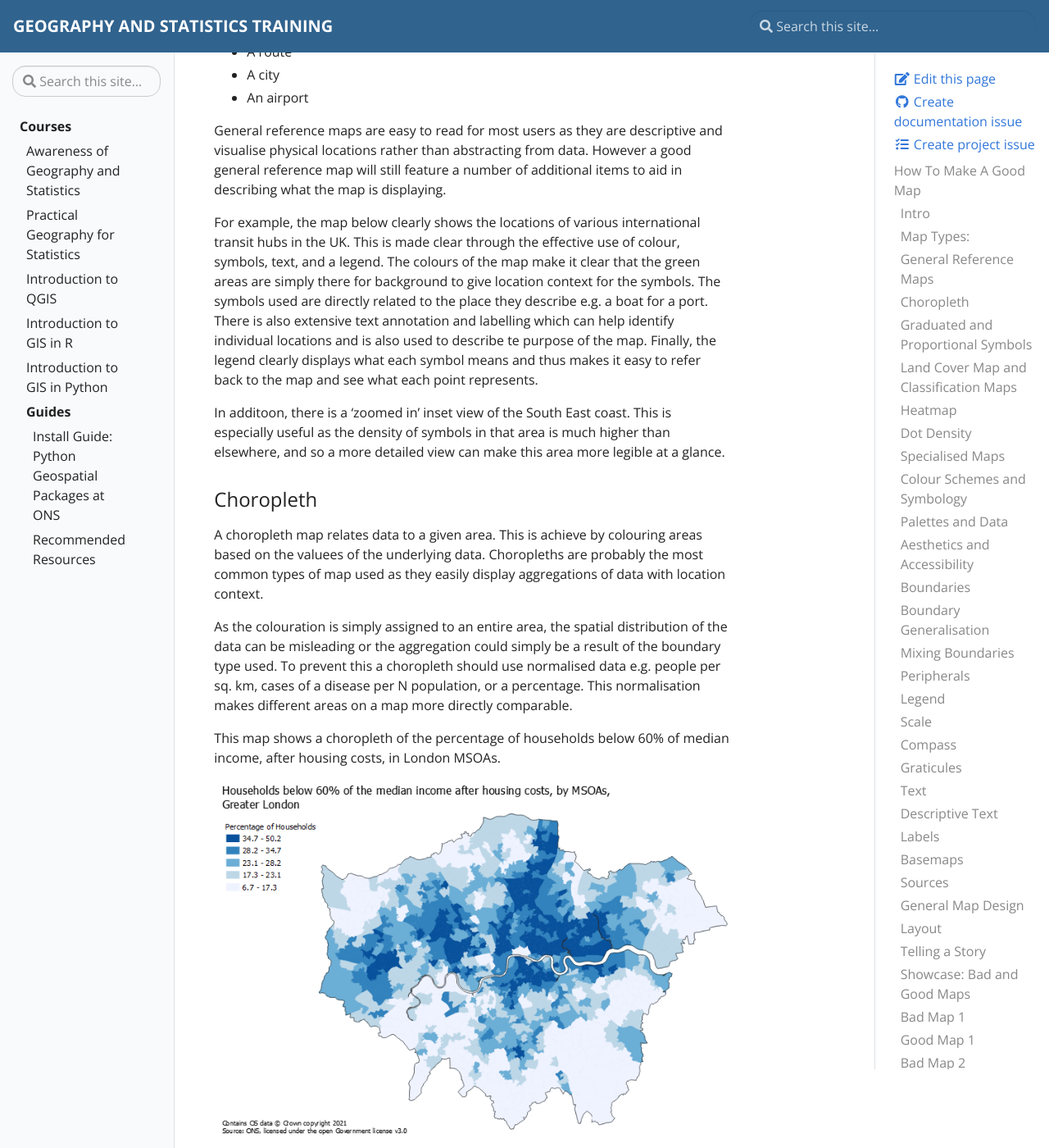
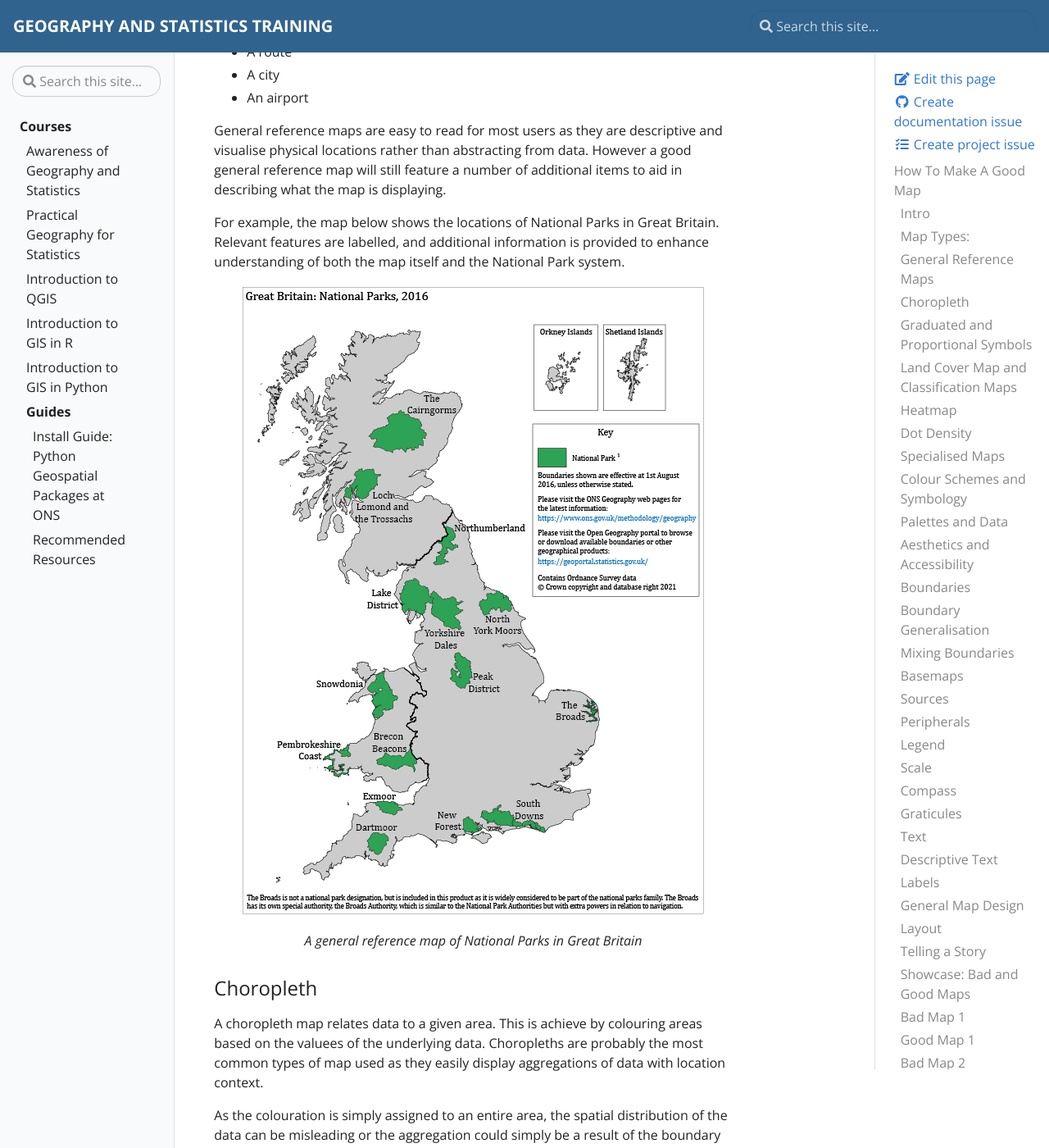
Before and after one commit to ONSgeo/geospatial-training, a Jekyll site: the page built from _docs/make_a_good_map.md, in a window 1280 px wide and 1400 px high, scrolled down 935 px. Shown: the whole window at 82% size. Built offline with Jekyll 4.4.1, drawn with Linux system fonts in a browser that asks for light colours; some of the changed text lies outside the part shown.

Commit message:
Update make_a_good_map.md

```diff
--- a/_docs/make_a_good_map.md
+++ b/_docs/make_a_good_map.md
@@ -34,9 +34,14 @@ These maps mainly emphasise the locations of points of interest (POI) e.g:
 
 General reference maps are easy to read for most users as they are descriptive and visualise physical locations rather than abstracting from data. However a good general reference map will still feature a number of additional items to aid in describing what the map is displaying.
 
-For example, the map below clearly shows the locations of various international transit hubs in the UK. This is made clear through the effective use of colour, symbols, text, and a legend. The colours of the map make it clear that the green areas are simply there for background to give location context for the symbols. The symbols used are directly related to the place they describe e.g. a boat for a port. There is also extensive text annotation and labelling which can help identify individual locations and is also used to describe te purpose of the map. Finally, the legend clearly displays what each symbol means and thus makes it easy to refer back to the map and see what each point represents.
+For example, the map below shows the locations of National Parks in Great Britain. Relevant features are labelled, and additional information is provided to enhance understanding of both the map itself and the National Park system.
 
-In additoon, there is a 'zoomed in' inset view of the South East coast. This is especially useful as the density of symbols in that area is much higher than elsewhere, and so a more detailed view can make this area more legible at a glance.
+<p align="center">
+ <img src="https://github.com/ONSgeo/geospatial-training/blob/master/_docs/mapping/National_parks_General_reference_Map.PNG?raw=true" alt="A general reference map of National Parks in Great Britain">
+</p>
+<p align="center">
+ <i>A general reference map of National Parks in Great Britain</i>
+</p>
 
 ### Choropleth
 
@@ -49,6 +54,9 @@ This map shows a choropleth of the percentage of households below 60% of median
 <p align="center">
  <img src="https://github.com/ONSgeo/geospatial-training/blob/master/_docs/mapping/Houses_below_60_percent_median_income_Choropleth.PNG?raw=true" alt="A choropleth of the percentage of households below 60% of median income, after housing costs, in London MSOA">
 </p>
+<p align="center">
+ <i>A choropleth of the percentage of households below 60% of median income, after housing costs, in London MSOA</i>
+</p>
 
 ### Graduated and Proportional Symbols
 
@@ -59,6 +67,10 @@ A graduated symbol map does this by dividing the symbol sizes into bins, just li
 <p align="center">
  <img src="https://github.com/ONSgeo/geospatial-training/blob/master/_docs/mapping/Number_of_burglaries_msoa_Graduated_Symbols.PNG?raw=true" alt="A graduated symbol map of burglary rates in London MSOAs">
 </p>
+<p align="center">
+ <i>A graduated symbol map of burglary rates in London MSOAs</i>
+</p>
+
 
 A proportional symbol map is similar in application, however here the size of the symbols varies directly with the underlying data values i.e. it is not split up into discrete bins. Proportional symbols are less ideal as it can result in both a large number of symbol sizes and very small differences between similar values. This makes it hard to easily identify the general scale of the data and how it varies on average from place to place. In the map below, the legend is broken up in steps, however the symbols on the map have sizes which vary between these steps according to the source data. Labelling the symbols with their actual values might make it easier to read, but the same thing can be done for graduated symbols to increase accuracy.
 
@@ -189,6 +201,26 @@ Overlaying boundaries can also help give a sense of location if the primary boun
 
 ---
 
+## Basemaps
+
+Basemaps are pre-made maps which can be use to form the 'base' of a visualisation. These basemaps come in a number of forms ranging from standard topographical maps such a sstreetmaps or leisure maps, to aerial imagery or hybrids (think Google Maps), to possibly even heavily stylised maps useful for aesthetically pleasing backdrops.
+
+Importantly backdrops can provide additional location detail and context which is not visible in the main data. The basemap below uses n OS Grey Raster tile to show an area with the main data overlayed.
+
+<p align="center">
+ <img src="https://github.com/ONSgeo/geospatial-training/blob/master/_docs/mapping/Hartelpool_Basemap.PNG?raw=true" alt="Hartlepool map with a basemap added.">
+</p>
+
+### Sources
+
+While a number of basemap API sources are available, we would recommend using <a href="https://osdatahub.os.uk/" target="_blank">OS Open Data</a>, as the PSMA gives us civil servants access to their basemaps. To sign up for this:
+
+* instructions
+
+Vector and raster tiles are available from here and these come in a number of styles (a few shown below), making them useful for a number of applications.
+
+---
+
 ## Peripherals
 
 In addition to the main attribute of the map (palette, breaks, boundaries), other items can be arranged alongside to provide more information and context. Not all of these peripherals are always necessary but are contextual depending on both the type of visualisation and the intented audience.
@@ -255,26 +287,6 @@ Wwhich label to use depends on a number of factors. A densely visualised map may
 
 ---
 
-## Basemaps
-
-Basemaps are pre-made maps which can be use to form the 'base' of a visualisation. These basemaps come in a number of forms ranging from standard topographical maps such a sstreetmaps or leisure maps, to aerial imagery or hybrids (think Google Maps), to possibly even heavily stylised maps useful for aesthetically pleasing backdrops.
-
-Importantly backdrops can provide additional location detail and context which is not visible in the main data. The basemap below uses n OS Grey Raster tile to show an area with the main data overlayed.
-
-<p align="center">
- <img src="https://github.com/ONSgeo/geospatial-training/blob/master/_docs/mapping/Hartelpool_Basemap.PNG?raw=true" alt="Hartlepool map with a basemap added.">
-</p>
-
-### Sources
-
-While a number of basemap API sources are available, we would recommend using <a href="https://osdatahub.os.uk/" target="_blank">OS Open Data</a>, as the PSMA gives us civil servants access to their basemaps. To sign up for this:
-
-* instructions
-
-Vector and raster tiles are available from here and these come in a number of styles (a few shown below), making them useful for a number of applications.
-
----
-
 ## General Map Design
 
 This section will cover some other, more general aspects of map design, particularly arranging the layout of a map and some underlying considerations towards the purpose of the map.
```
